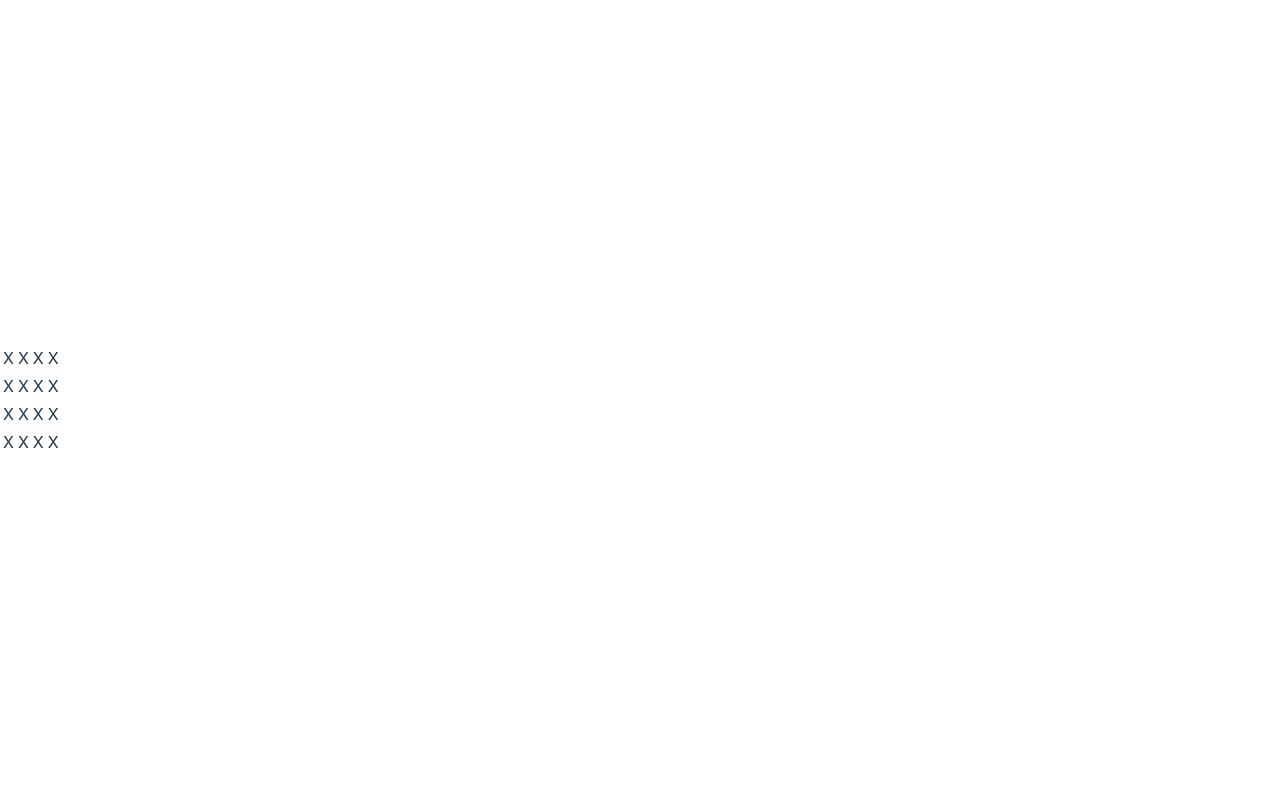
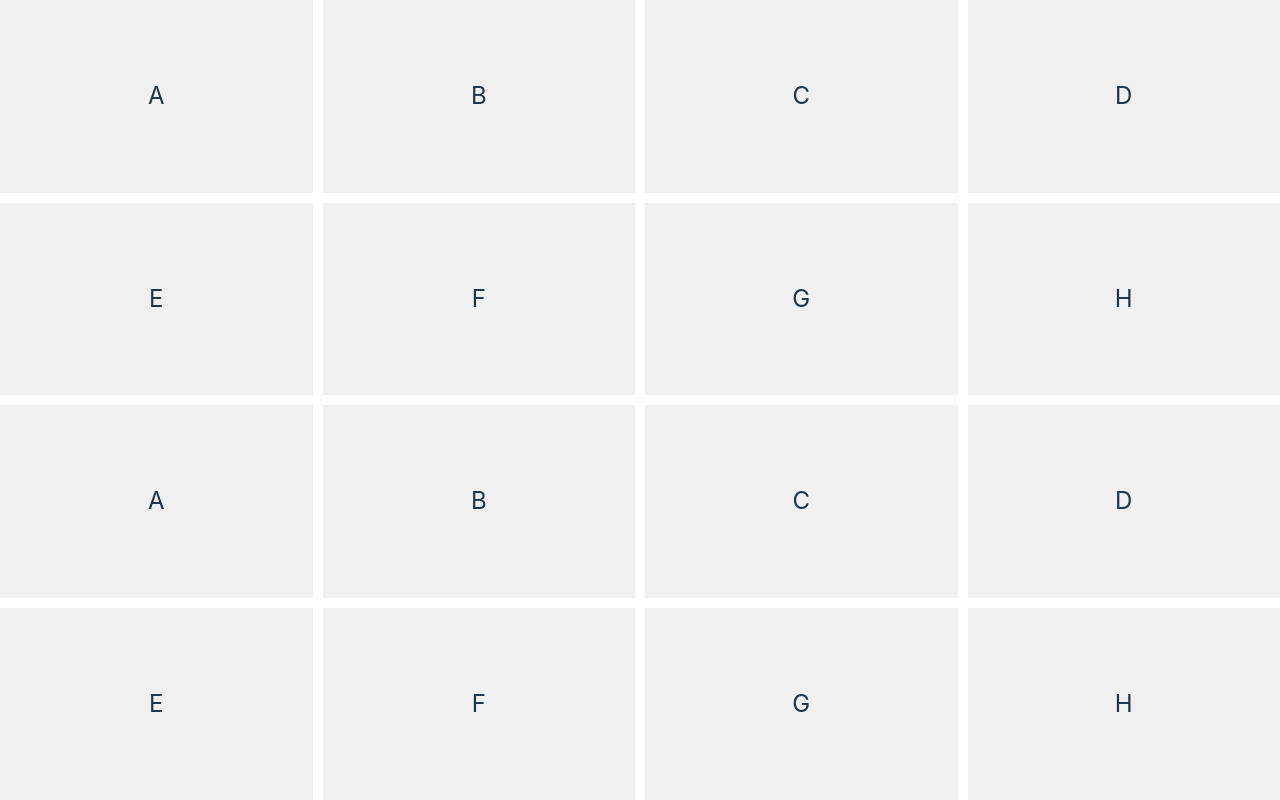
Before and after one commit to pishposh/guild-memory-game, a React (Vite) app: page / in a window 1280 px wide. Built offline with nearby package versions, Linux system fonts and the light colour scheme.

Commit message:
better 4x4 grid

```diff
--- a/src/App.css
+++ b/src/App.css
@@ -1,13 +1,18 @@
-table {
-  width: 100%;
-  height: 100%;
+div#game {
+  display: grid;
+  grid-template-columns: repeat(4, 1fr);
+  grid-template-rows: repeat(4, 1fr);
+
+  gap: 10px;
+  width: 100vw;
+  height: 100vh;
 }
 
-tr {
-  height: 25%;
+.card {
+  display: flex;
+  background-color: #f0f0f0;
+  align-items: center;
+  justify-content: center;
+  font-size: 24px;
+  cursor: pointer;
 }
-
-td {
-  backgoround: gray;
-  width: 25%;
-}
--- a/src/App.tsx
+++ b/src/App.tsx
@@ -1,42 +1,27 @@
 import { useState } from 'react'
-import reactLogo from './assets/react.svg'
-import viteLogo from '/vite.svg'
 import './App.css'
 
+const CARD_VALUES = [
+  'A', 'B', 'C', 'D', 'E', 'F', 'G', 'H',
+];
+
+interface Card {
+  id: number;
+  value: string;
+}
+
 function App() {
-  const [count, setCount] = useState(0)
+  const [cards, setCards] = useState<Card[]>([...CARD_VALUES, ...CARD_VALUES].map((value, id) => ({ value, id })));
 
   return (
-    <>
-      {/* a 4x4 grid of rectangular divs that each take 25% of the screen */}
-      <table>
-        <tr>
-          <td>X</td>
-          <td>X</td>
-          <td>X</td>
-          <td>X</td>
-        </tr>
-        <tr>
-          <td>X</td>
-          <td>X</td>
-          <td>X</td>
-          <td>X</td>
-        </tr>
-        <tr>
-          <td>X</td>
-          <td>X</td>
-          <td>X</td>
-          <td>X</td>
-        </tr>
-        <tr>
-          <td>X</td>
-          <td>X</td>
-          <td>X</td>
-          <td>X</td>
-        </tr>
-      </table>
-    </>
+    <div id='game'>
+      {cards.map(card => (
+        <div className='card' key={card.id}>
+            {card.value}
+        </div>
+      ))}
+    </div>
   )
 }
 
-export default App
+export default App;
```
